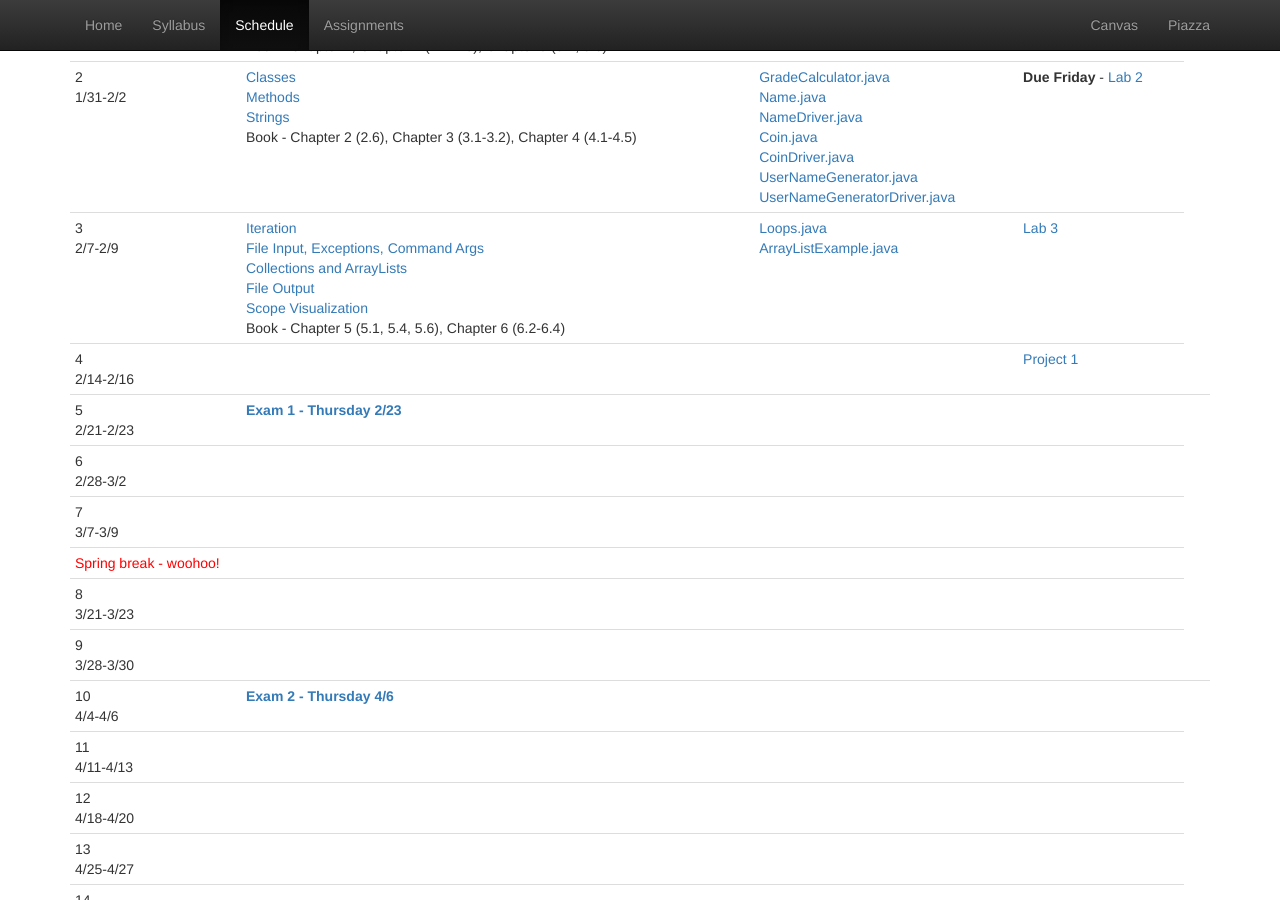
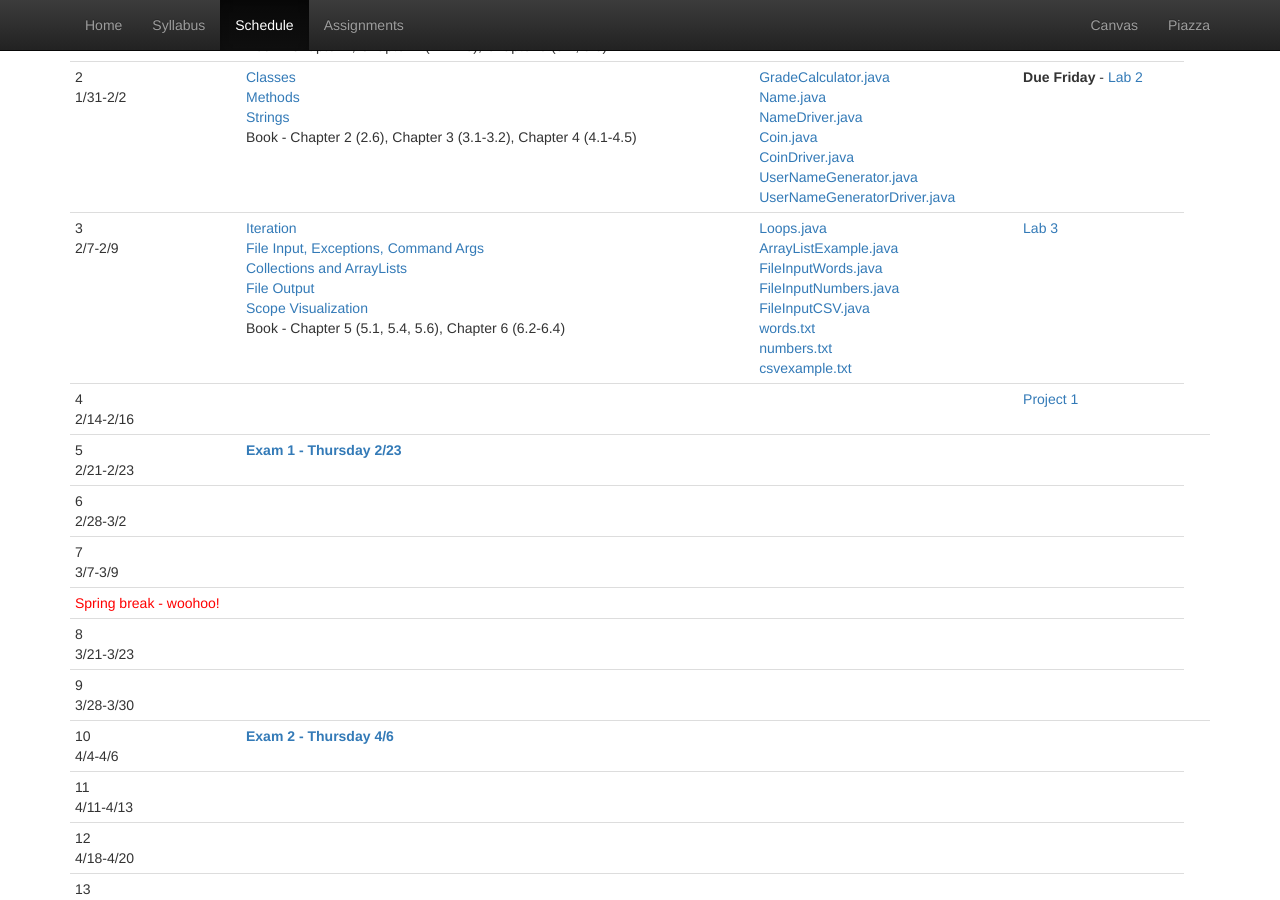
Before and after one commit to CS514-F17/cs514-f17.github.io, a Jekyll site: the page built from schedule.html, in a window 1280 px wide and 900 px high, scrolled down 320 px. Built offline with Jekyll 4.4.1, drawn with Linux system fonts in a browser that asks for light colours.

Commit message:
adding examples

```diff
--- a/schedule.html
+++ b/schedule.html
@@ -26,7 +26,7 @@
 				<a href="https://github.com/CS112-S17/notes/blob/master/cmdio.md">Command Line I/O</a><br/>
 				<a href="https://github.com/CS112-S17/notes/blob/master/svn_guide.md">SVN</a><br/>
 				Book - Chapter 1, Chapter 2 (2.1-2.5), Chapter 5 (5.2, 5.3)
-				<!--<a href="https://github.com/CS112-F16/notes/blob/master/grading_rubric.md">Grading Rubric</a><br/>-->
+				<!--<a href="https://github.com/CS112-S17/notes/blob/master/grading_rubric.md">Grading Rubric</a><br/>-->
 			</td>
 			<td>
 				<a href="https://github.com/CS112-S17/code/blob/master/HelloWorld.java">HelloWorld.java</a><br/>
@@ -67,6 +67,12 @@
 			<td>
 				<a href="https://github.com/CS112-S17/code/blob/master/Loops.java">Loops.java</a><br/>
 				<a href="https://github.com/CS112-S17/code/blob/master/ArrayListExample.java">ArrayListExample.java</a><br/>
+				<a href="https://github.com/CS112-S17/code/blob/master/ClassExamplesWeek3/FileInputWords.java">FileInputWords.java</a><br/>
+				<a href="https://github.com/CS112-S17/code/blob/master/ClassExamplesWeek3/FileInputNumbers.java">FileInputNumbers.java</a><br/>
+				<a href="https://github.com/CS112-S17/code/blob/master/ClassExamplesWeek3/FileInputCSV.java">FileInputCSV.java</a><br/>
+				<a href="https://github.com/CS112-S17/code/blob/master/ClassExamplesWeek3/words.txt">words.txt</a><br/>
+				<a href="https://github.com/CS112-S17/code/blob/master/ClassExamplesWeek3/numbers.txt">numbers.txt</a><br/>
+				<a href="https://github.com/CS112-S17/code/blob/master/ClassExamplesWeek3/csvexample.txt">csvexample.txt</a><br/>
 			</td>
 			<td><a href="https://github.com/CS112-S17/labs/blob/master/lab3.md">Lab 3</a></td>
 		</tr>
```
